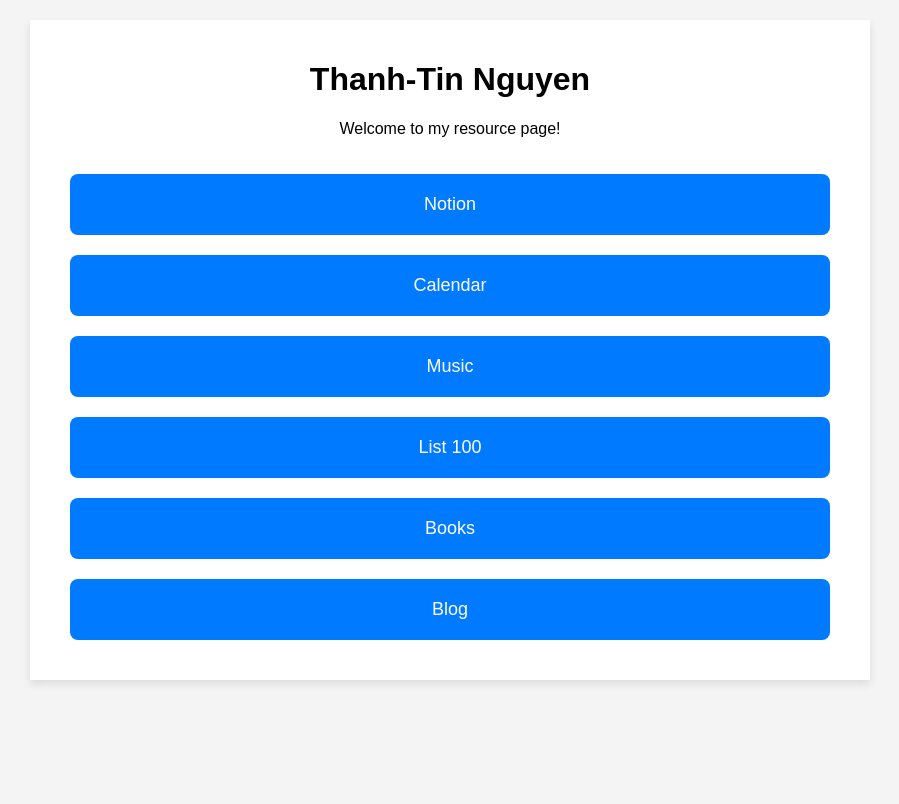
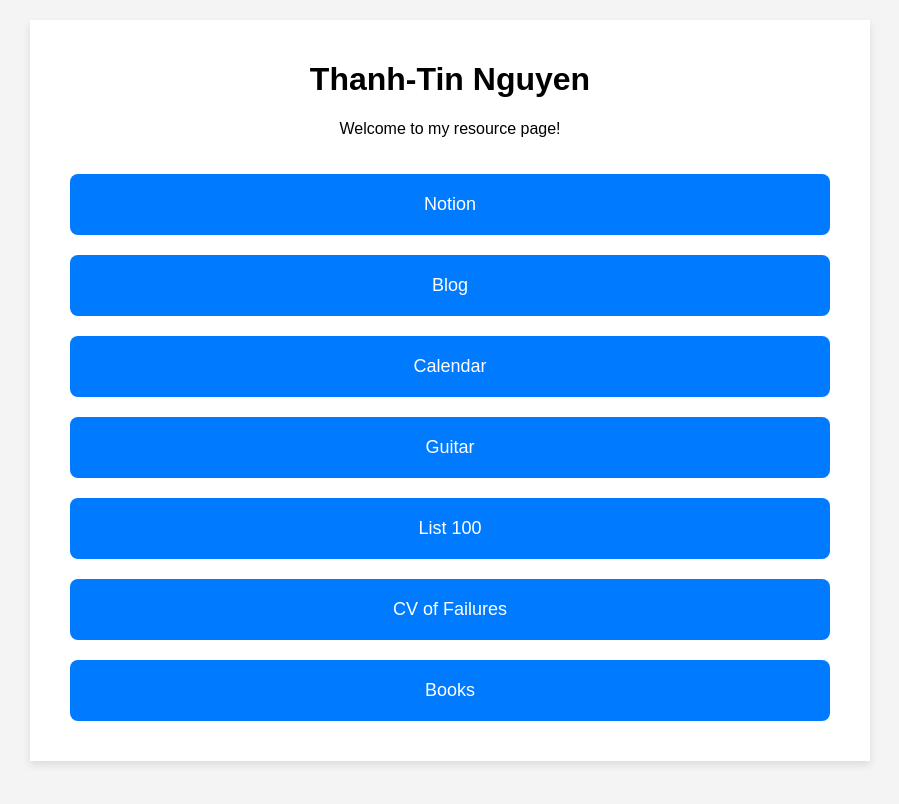
Before and after one commit to ngthanhtin/ngthanhtin.github.io, a Jekyll site: the page aboutme.html, which Jekyll copies as it is, in a window 1280 px wide. Shown: the top 804 px of the page, without its empty margins (190-1089 px from the left). Built offline with Jekyll 4.4.1, drawn with Linux system fonts in a browser that asks for light colours.

Commit message:
Update aboutme.html

```diff
--- a/aboutme.html
+++ b/aboutme.html
@@ -63,10 +63,13 @@ header h1, header p {
                 <a href="https://www.notion.so/Reading-List-6ea548b6dd32447bb4dc605cb9a4c446">Notion</a>
             </div>
             <div class="resource-box">
+                <a href="https://ngthanhtin.github.io/blog/">Blog</a>
+            </div>
+            <div class="resource-box">
                 <a href="https://calendar.notion.so/">Calendar</a>
             </div>
             <div class="resource-box">
-                <a href="https://www.plan.com">Music</a>
+                <a href="https://www.youtube.com/@tinnguyen2828">Guitar</a>
             </div>
 
             <div class="resource-box">
@@ -74,11 +77,11 @@ header h1, header p {
             </div>
 
             <div class="resource-box">
-                <a href="">Books</a>
+                <a href="aboutme/failure.html">CV of Failures</a>
             </div>
 
             <div class="resource-box">
-                <a href="https://ngthanhtin.github.io/blog/">Blog</a>
+                <a href="">Books</a>
             </div>
 
         </div>
```
